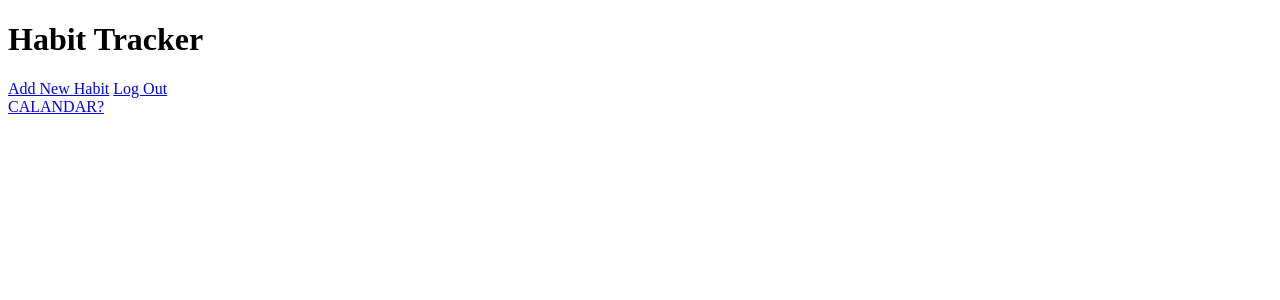
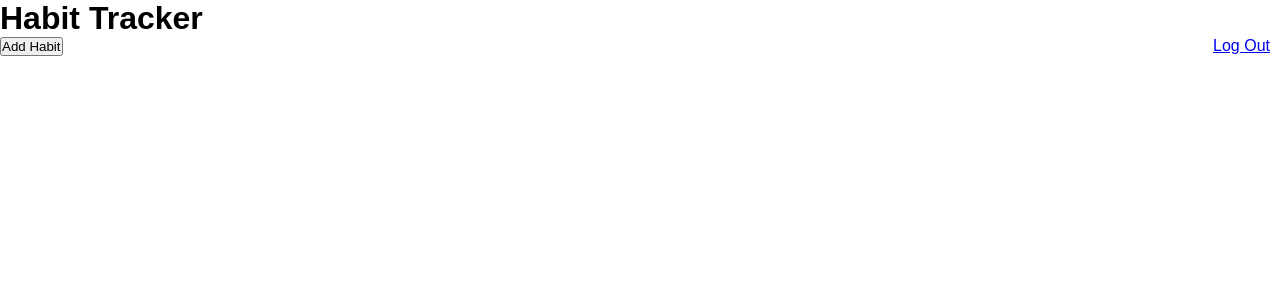
Before and after one commit to momentum-cohort-2020-01/habit-tracker-team-guernsey, a Django app: page / in a window 1280 px wide. Shown: the top 300 px of the page. Run offline with Django 3.2, Linux system fonts and the light colour scheme; the visitor is signed in with stand-in values (Sample User, id 1); data that the repository does not hold is empty.

Commit message:
added static and css. did some styling to the main page so that it is easier to look at

```diff
--- /dev/null
+++ b/core/static/styles.css
@@ -0,0 +1,32 @@
+* {
+    box-sizing: border-box;
+    font-family: sans-serif;
+    margin: 0;
+    padding: 0;
+}
+
+.habit-tracker {
+    font-size: 2rem;
+}
+
+.log-out {
+    float: right;
+    margin-right: 10px;
+    margin-bottom: 5px;
+}
+
+.habit-container {
+    display: flex;
+    flex-wrap: wrap;
+
+}
+
+.habit-div {
+    border: solid 2px;
+    width: 400px;
+    margin: 10px;
+}
+
+form {
+    display: block;
+}
--- a/core/templates/base.html
+++ b/core/templates/base.html
@@ -1,17 +1,18 @@
+{% load static %}
 <!DOCTYPE html>
 <html lang="en">
 <head>
     <meta charset="UTF-8">
     <meta name="viewport" content="width=device-width, initial-scale=1.0">
     <title>Habit Tracker</title>
+    <link rel="stylesheet" href="{% static 'styles.css' %}">
 </head>
 <body>
 <header>
     {% block content %}
-    <h1>Habit Tracker</h1>
+    <h1 class="habit-tracker">Habit Tracker</h1>
     <div class="menu">
-        <a class="link" href = "{% url 'habit-add' %}">Add New Habit</a>
-        <a class="link" href="http://127.0.0.1:8000/accounts/logout/">Log Out</a>
+        <a class="link log-out" href="http://127.0.0.1:8000/accounts/logout/">Log Out</a>
     </div>
     {% endblock content %}
 </header>
--- a/core/templates/core/habit_list.html
+++ b/core/templates/core/habit_list.html
@@ -1,20 +1,27 @@
 {% extends 'base.html' %}
 {% block main %}
 
-<a class="link" href="/">CALANDAR?</a>
-
+<!-- <a class="link" href="/">CALANDAR?</a> -->
+<form action="{% url 'habit-add' %}">
+    <button type="submit" class="add-habit">Add Habit</button>
+</form>
+<!-- <a class="link" href = "{% url 'habit-add' %}">Add New Habit</a> -->
+<div>
+<div class='habit-container'>
 {% for habit in habits %}
-<div class='habit-container'>
+<div class='habit-div'>
     <a href= "{% url 'habit-details' habit.pk %}">
-<p>{{ habit.name }}</p>
-<p>{{ habit.goal }}</p>
+        <p>{{ habit.name }}</p>
+        <p>{{ habit.goal }}</p>
     </a>
     <a href = "{% url 'progress-edit' habit.pk %}">
+        <p>Progress: {{ habit.results }} **this will show our added progress** </p>
+    </a>
+</div>
+{% endfor %}
+</div>
+</div>
 
-<p>Progress: {{ habit.results }} **this will show our added progress** </p>
-<hr>
-{% endfor %}
+
+
 {% endblock %}
-
-</a>
-</div>
--- a/habit/settings.py
+++ b/habit/settings.py
@@ -119,8 +119,6 @@ USE_L10N = True
 USE_TZ = True
 
 
-# Static files (CSS, JavaScript, Images)
-# https://docs.djangoproject.com/en/3.0/howto/static-files/
 
 STATIC_URL = '/static/'
 
```
